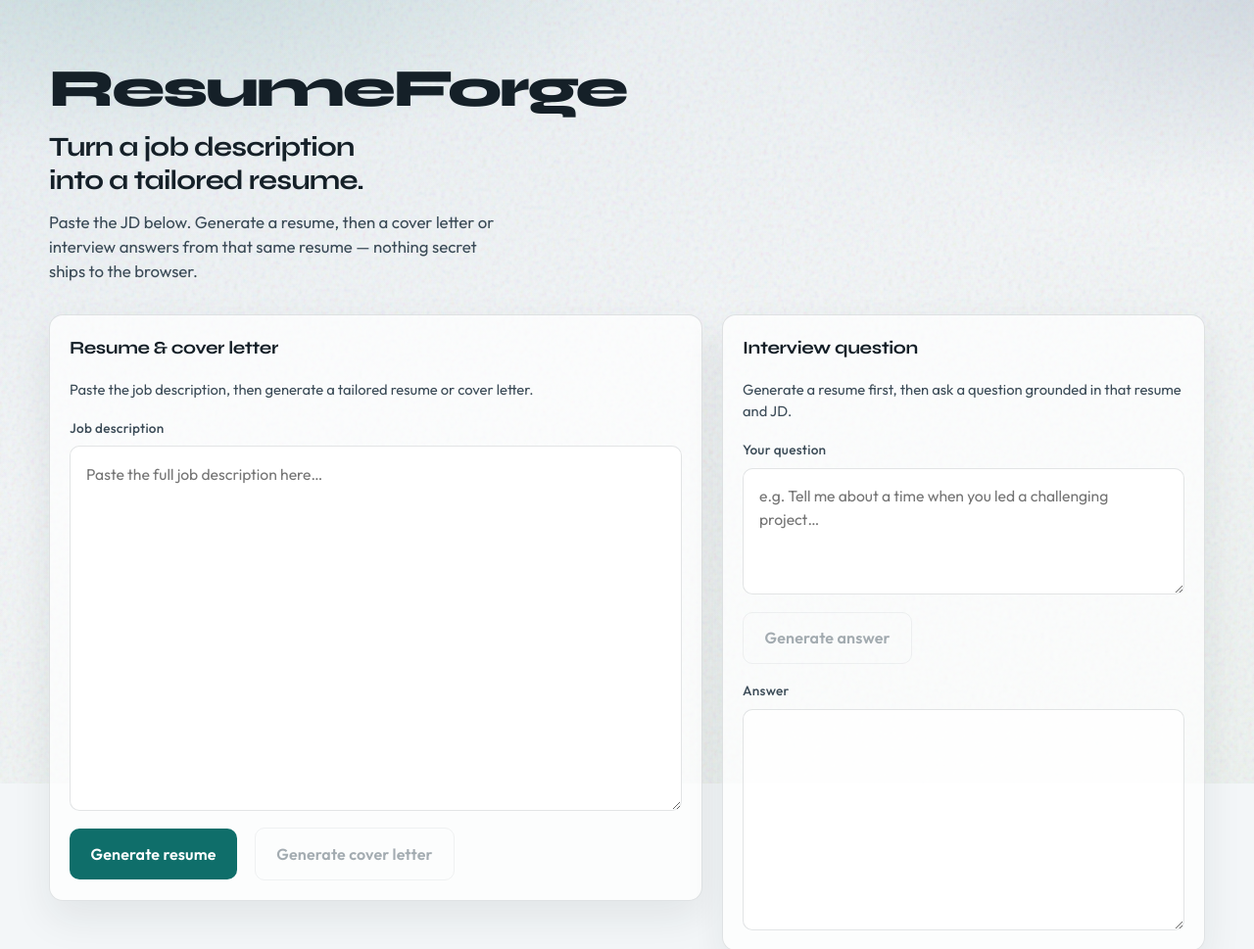
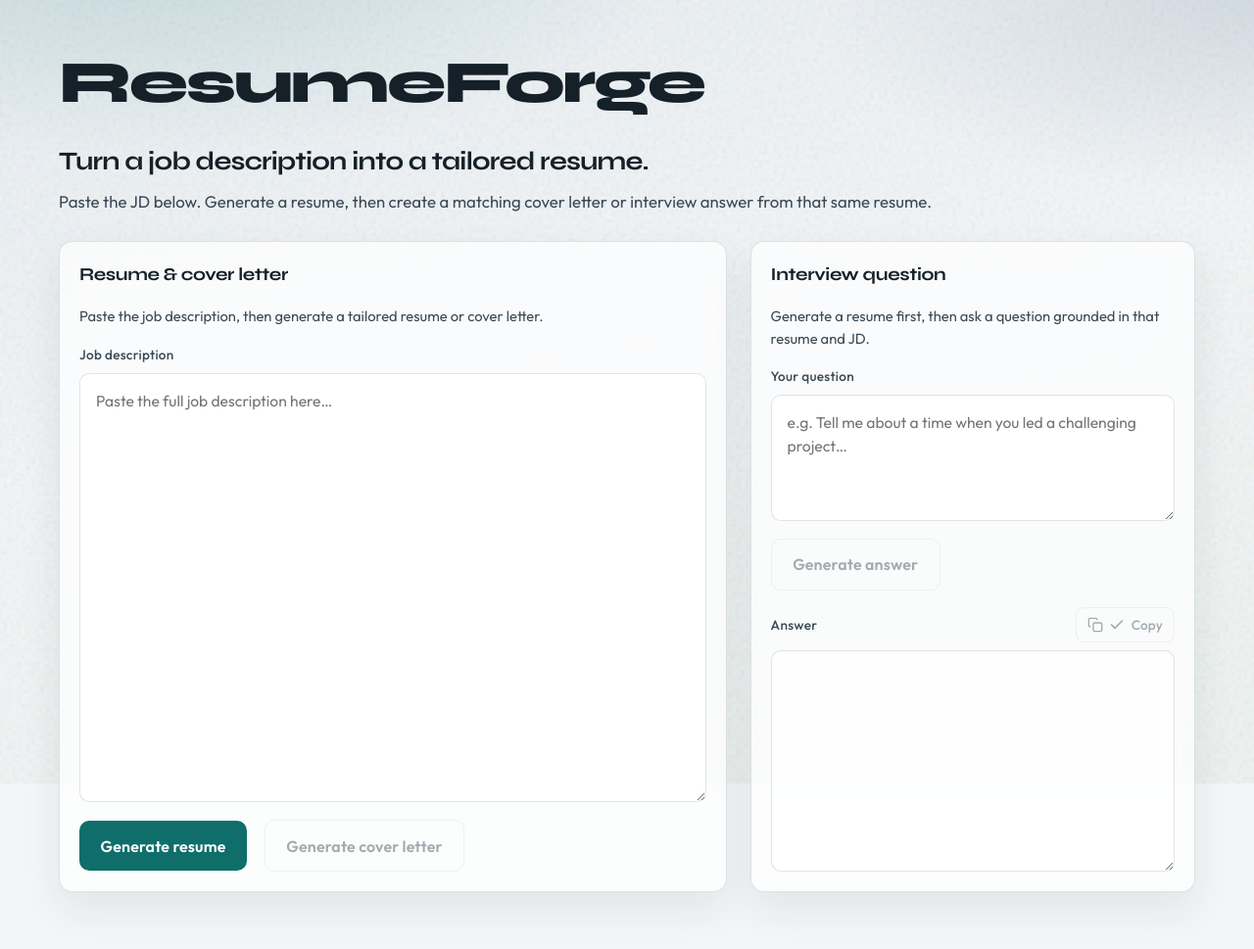
Before and after one commit to TechDev321/ResumeForge, a website: page Frontend/index.html in a window 1280 px wide. Shown: the top 969 px of the page at 98% size. Drawn offline with Linux system fonts and the light colour scheme.

Commit message:
Updated UI layout

```diff
--- a/Frontend/app.js
+++ b/Frontend/app.js
@@ -48,15 +48,39 @@ function syncResumeDependentButtons() {
 function clearAnswer() {
   answerOutput.value = "";
   answerField.hidden = true;
-  copyAnswerBtn.hidden = true;
   copyAnswerBtn.disabled = true;
+  resetCopyButton();
 }
 
 function showAnswer(text) {
   answerOutput.value = text;
   answerField.hidden = false;
-  copyAnswerBtn.hidden = false;
   copyAnswerBtn.disabled = !text;
+  resetCopyButton();
+}
+
+function resetCopyButton() {
+  copyAnswerBtn.classList.remove("is-copied");
+  const copyIcon = copyAnswerBtn.querySelector(".icon-copy");
+  const checkIcon = copyAnswerBtn.querySelector(".icon-check");
+  const label = copyAnswerBtn.querySelector(".copy-label");
+  if (copyIcon) copyIcon.hidden = false;
+  if (checkIcon) checkIcon.hidden = true;
+  if (label) label.textContent = "Copy";
+  copyAnswerBtn.title = "Copy answer";
+  copyAnswerBtn.setAttribute("aria-label", "Copy answer to clipboard");
+}
+
+function markCopySuccess() {
+  copyAnswerBtn.classList.add("is-copied");
+  const copyIcon = copyAnswerBtn.querySelector(".icon-copy");
+  const checkIcon = copyAnswerBtn.querySelector(".icon-check");
+  const label = copyAnswerBtn.querySelector(".copy-label");
+  if (copyIcon) copyIcon.hidden = true;
+  if (checkIcon) checkIcon.hidden = false;
+  if (label) label.textContent = "Copied";
+  copyAnswerBtn.title = "Copied";
+  copyAnswerBtn.setAttribute("aria-label", "Answer copied");
 }
 
 function filenameFromHeaders(response, fallback = "resume.docx") {
@@ -266,9 +290,24 @@ copyAnswerBtn.addEventListener("click", async () => {
 
   try {
     await navigator.clipboard.writeText(text);
-    setStatus("Answer copied to clipboard.");
+    markCopySuccess();
+    setStatus("Answer copied — paste it into your application form.");
+    window.setTimeout(() => {
+      if (copyAnswerBtn.classList.contains("is-copied")) {
+        resetCopyButton();
+      }
+    }, 2000);
   } catch {
-    setStatus("Could not copy to clipboard.", true);
+    try {
+      answerOutput.focus();
+      answerOutput.select();
+      document.execCommand("copy");
+      markCopySuccess();
+      setStatus("Answer copied — paste it into your application form.");
+      window.setTimeout(resetCopyButton, 2000);
+    } catch {
+      setStatus("Could not copy to clipboard. Select the answer and copy manually.", true);
+    }
   }
 });
 
--- a/Frontend/index.html
+++ b/Frontend/index.html
@@ -20,8 +20,7 @@
         <p class="brand-mark">ResumeForge</p>
         <h1>Turn a job description into a tailored resume.</h1>
         <p class="lede">
-          Paste the JD below. Generate a resume, then a cover letter or interview
-          answers from that same resume — nothing secret ships to the browser.
+          Paste the JD below. Generate a resume, then create a matching cover letter or interview answer from that same resume.
         </p>
       </header>
 
@@ -83,15 +82,43 @@
             >
               Generate answer
             </button>
-            <button type="button" id="copy-answer-btn" class="btn-ghost" disabled hidden>
-              Copy answer
-            </button>
           </div>
 
-          <label class="field answer-field" id="answer-field" hidden>
-            <span class="field-label">Answer</span>
+          <div class="field answer-field" id="answer-field" hidden>
+            <div class="answer-header">
+              <span class="field-label">Answer</span>
+              <button
+                type="button"
+                id="copy-answer-btn"
+                class="btn-copy"
+                disabled
+                title="Copy answer"
+                aria-label="Copy answer to clipboard"
+              >
+                <svg class="icon-copy" viewBox="0 0 24 24" width="16" height="16" aria-hidden="true">
+                  <rect x="9" y="9" width="13" height="13" rx="2" fill="none" stroke="currentColor" stroke-width="2" />
+                  <path
+                    d="M5 15H4a2 2 0 0 1-2-2V4a2 2 0 0 1 2-2h9a2 2 0 0 1 2 2v1"
+                    fill="none"
+                    stroke="currentColor"
+                    stroke-width="2"
+                  />
+                </svg>
+                <svg class="icon-check" viewBox="0 0 24 24" width="16" height="16" aria-hidden="true" hidden>
+                  <path
+                    d="M20 6L9 17l-5-5"
+                    fill="none"
+                    stroke="currentColor"
+                    stroke-width="2.5"
+                    stroke-linecap="round"
+                    stroke-linejoin="round"
+                  />
+                </svg>
+                <span class="copy-label">Copy</span>
+              </button>
+            </div>
             <textarea id="answer-output" class="answer-input" rows="8" readonly spellcheck="false"></textarea>
-          </label>
+          </div>
         </section>
       </div>
     </main>
--- a/Frontend/styles.css
+++ b/Frontend/styles.css
@@ -29,6 +29,7 @@ body {
   font-family: "Outfit", sans-serif;
   background: var(--paper);
   line-height: 1.5;
+  overflow-x: hidden;
 }
 
 .atmosphere {
@@ -51,43 +52,62 @@ body {
 }
 
 .shell {
-  width: min(1180px, calc(100% - 2rem));
+  width: min(1160px, calc(100% - 2rem));
   margin: 0 auto;
-  padding: clamp(2.5rem, 8vh, 5rem) 0 3rem;
-  animation: rise 0.7s ease-out both;
+  padding: clamp(2rem, 5vh, 3.5rem) 0 3rem;
+}
+
+.brand {
+  margin-bottom: 1.75rem;
+  overflow: visible;
+}
+
+.brand-mark {
+  display: block;
+  margin: 0 0 0.75rem;
+  padding: 0.08em 0 0.2em;
+  font-family: "Syne", sans-serif;
+  font-weight: 800;
+  font-size: clamp(2.6rem, 5.5vw, 3.8rem);
+  letter-spacing: -0.04em;
+  line-height: 1.3;
+  overflow: visible;
 }
 
 .workspace {
   display: grid;
-  grid-template-columns: minmax(0, 1.15fr) minmax(0, 0.85fr);
-  gap: 1.25rem;
-  align-items: start;
-}
-
-.brand-mark {
-  margin: 0 0 1rem;
-  font-family: "Syne", sans-serif;
-  font-weight: 800;
-  font-size: clamp(2.4rem, 7vw, 3.4rem);
-  letter-spacing: -0.04em;
-  line-height: 1;
+  grid-template-columns: minmax(0, 1.2fr) minmax(0, 0.8fr);
+  gap: clamp(1rem, 2vw, 1.5rem);
+  align-items: stretch;
 }
 
 .brand h1 {
   margin: 0 0 0.75rem;
-  max-width: 18ch;
   font-family: "Syne", sans-serif;
   font-weight: 700;
-  font-size: clamp(1.35rem, 3.5vw, 1.75rem);
+  font-size: clamp(1.25rem, 3vw, 1.65rem);
   letter-spacing: -0.03em;
-  line-height: 1.2;
+  line-height: 1.25;
+  white-space: nowrap;
+}
+
+@media (max-width: 640px) {
+  .brand h1 {
+    white-space: normal;
+  }
 }
 
 .lede {
-  margin: 0 0 2rem;
-  max-width: 42ch;
+  margin: 0;
   color: var(--ink-soft);
   font-size: 1.05rem;
+  white-space: nowrap;
+}
+
+@media (max-width: 900px) {
+  .lede {
+    white-space: normal;
+  }
 }
 
 .question-panel {
@@ -108,18 +128,12 @@ body {
   font-size: 0.92rem;
 }
 
-.question-input {
-  min-height: 120px;
-}
-
-.answer-input {
-  min-height: 200px;
-  background: rgba(255, 255, 255, 0.75);
-}
-
 .forge {
-  display: grid;
+  display: flex;
+  flex-direction: column;
   gap: 1.1rem;
+  height: 100%;
+  min-height: 0;
   padding: 1.25rem;
   background: var(--panel);
   border: 1px solid var(--line);
@@ -130,8 +144,29 @@ body {
 }
 
 .field {
-  display: grid;
+  display: flex;
+  flex-direction: column;
   gap: 0.5rem;
+  min-height: 0;
+}
+
+#generate-form > .field {
+  flex: 1 1 auto;
+}
+
+.question-panel > .field:not(.answer-field) {
+  flex: 0 0 auto;
+}
+
+.question-panel > .answer-field {
+  flex: 1 1 auto;
+}
+
+.answer-header {
+  display: flex;
+  align-items: center;
+  justify-content: space-between;
+  gap: 0.75rem;
 }
 
 .field-label {
@@ -143,7 +178,7 @@ body {
 
 textarea {
   width: 100%;
-  min-height: 280px;
+  min-height: 140px;
   padding: 0.95rem 1rem;
   resize: vertical;
   border: 1px solid var(--line);
@@ -154,6 +189,24 @@ textarea {
   font-size: 0.98rem;
   line-height: 1.55;
   transition: border-color 0.2s ease, box-shadow 0.2s ease;
+}
+
+#jd {
+  flex: 1 1 auto;
+  min-height: 280px;
+  height: 100%;
+}
+
+.question-input {
+  min-height: 110px;
+  resize: vertical;
+}
+
+.answer-input {
+  flex: 1 1 auto;
+  min-height: 160px;
+  height: 100%;
+  background: rgba(255, 255, 255, 0.75);
 }
 
 textarea:focus {
@@ -167,6 +220,7 @@ textarea:focus {
   flex-wrap: wrap;
   align-items: center;
   gap: 0.85rem 1.1rem;
+  margin-top: auto;
 }
 
 button {
@@ -212,20 +266,37 @@ button:disabled {
   border-color: var(--line);
 }
 
-.btn-ghost {
+.btn-copy {
+  display: inline-flex;
+  align-items: center;
+  gap: 0.4rem;
+  padding: 0.4rem 0.7rem;
   background: transparent;
   color: var(--ink-soft);
   border: 1px solid var(--line);
+  border-radius: 8px;
+  font-size: 0.85rem;
+  font-weight: 500;
 }
 
-.btn-ghost:hover:not(:disabled) {
-  background: rgba(21, 32, 40, 0.05);
-  color: var(--ink);
+.btn-copy:hover:not(:disabled) {
+  background: rgba(15, 110, 106, 0.08);
+  color: var(--accent);
+  border-color: rgba(15, 110, 106, 0.35);
 }
 
-.btn-ghost:disabled {
+.btn-copy.is-copied {
+  color: var(--accent);
+  border-color: rgba(15, 110, 106, 0.45);
+  background: rgba(15, 110, 106, 0.08);
+}
+
+.btn-copy:disabled {
   opacity: 0.45;
-  cursor: not-allowed;
+}
+
+.btn-copy svg {
+  flex-shrink: 0;
 }
 
 .status {
@@ -254,6 +325,15 @@ button:disabled {
   .workspace {
     grid-template-columns: 1fr;
   }
+
+  .forge {
+    height: auto;
+  }
+
+  #jd,
+  .answer-input {
+    height: auto;
+  }
 }
 
 @media (max-width: 520px) {
```
